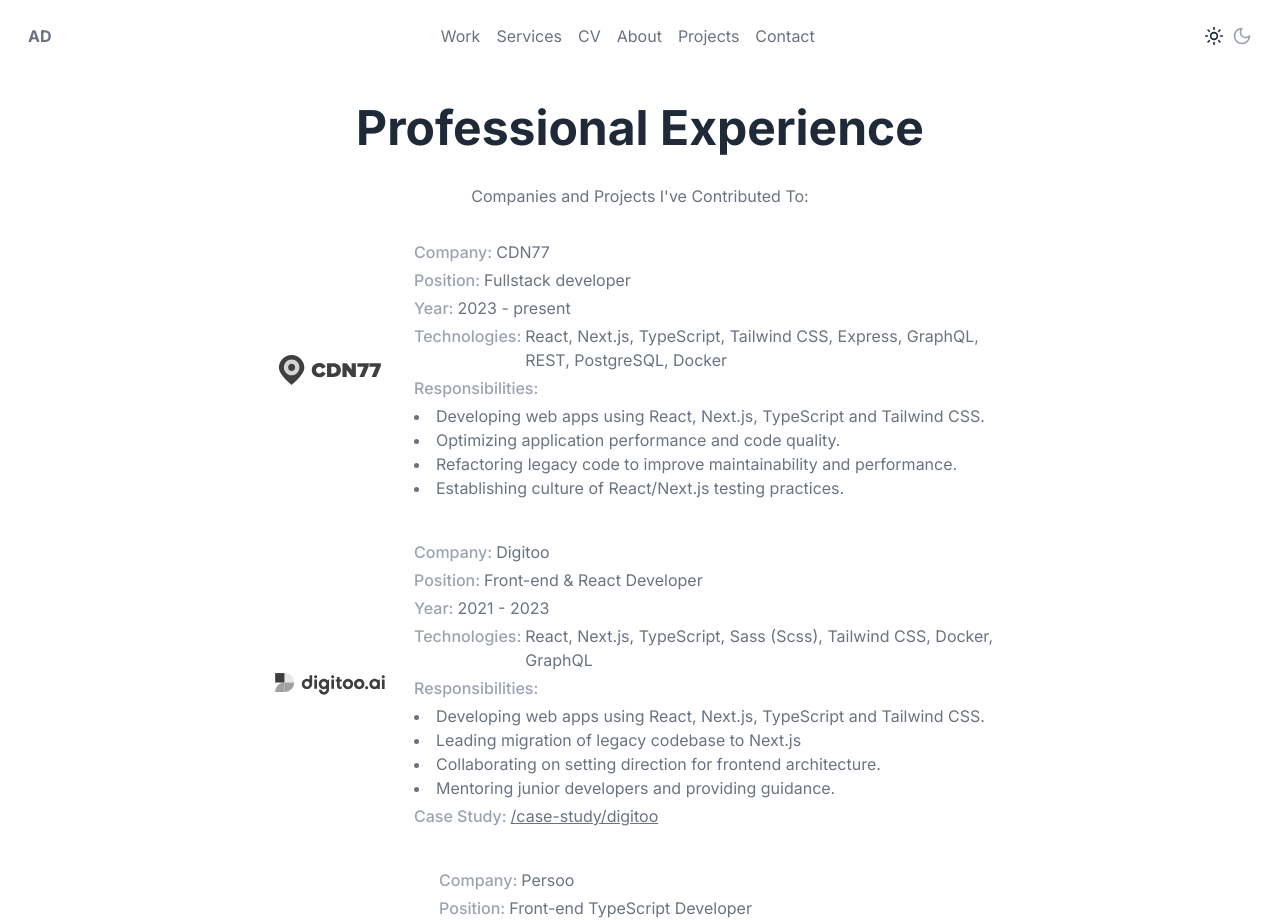
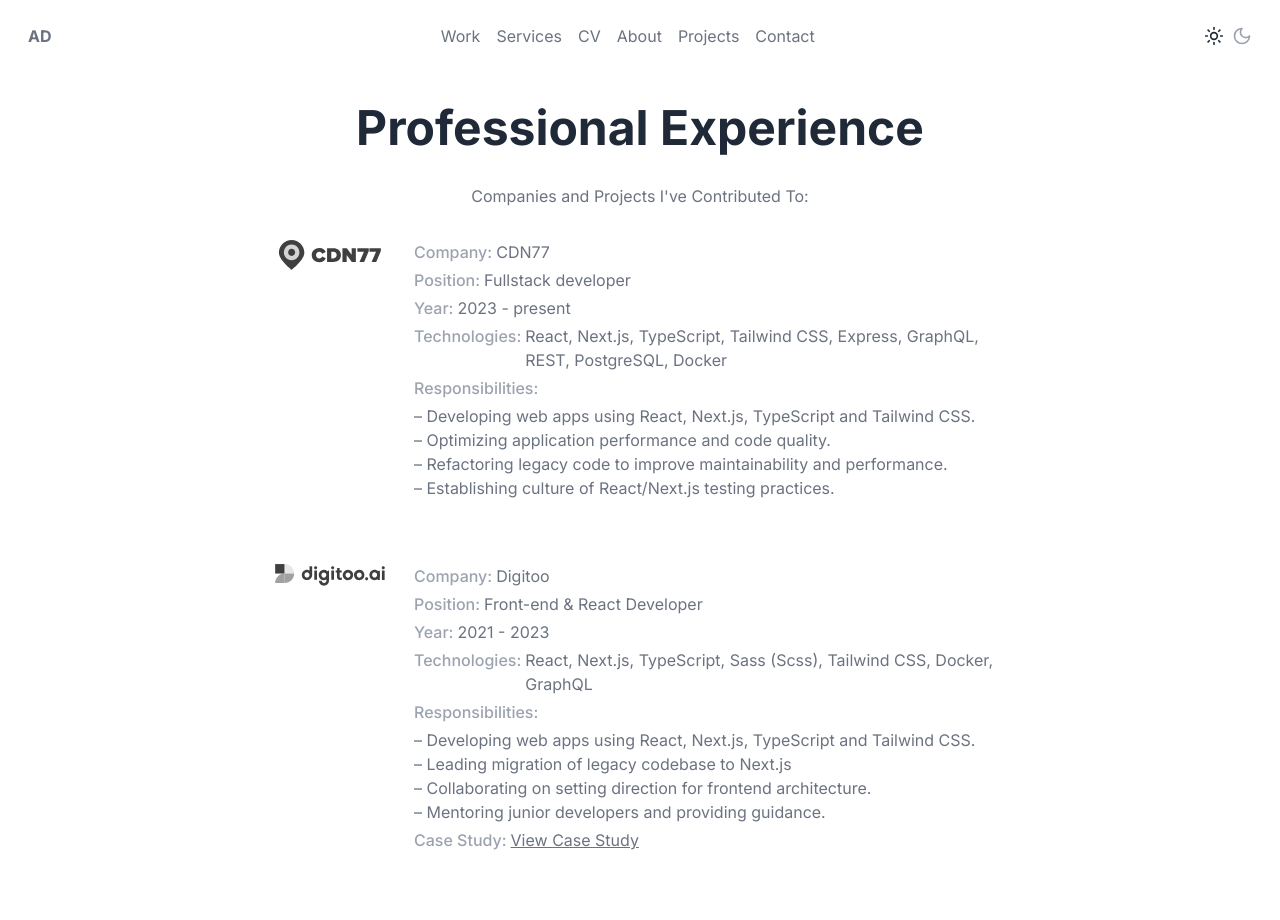
Before and after one commit to alexdevero/alex-devero-website-nextjs, a Next.js app: page /work in a window 1280 px wide. Shown: the top 920 px of the page. Built offline with nearby package versions, Linux system fonts and the light colour scheme; no server answers; some icons are missing; what next-recaptcha-v3 would draw is missing.

Commit message:
fix: update case study link & work page layout

```diff
--- a/src/components/Pages/WorkPage/WorkLogo.tsx
+++ b/src/components/Pages/WorkPage/WorkLogo.tsx
@@ -10,7 +10,7 @@
 }
 
 export const WorkLogo: FC<WorkLogoProps> = ({ company, LogoComponent }) => (
-  <div className="flex w-[128px] items-center justify-center">
+  <div className="flex w-[128px] max-w-[128px] items-center justify-center">
     {LogoComponent({
       className: `object-contain ${getLogoColorClasses(company)}`,
       style: getLogoImageWith(company),
--- a/src/components/Pages/WorkPage/WorkPage.tsx
+++ b/src/components/Pages/WorkPage/WorkPage.tsx
@@ -20,15 +20,15 @@
         Companies and Projects I've Contributed To:
       </Typography>
 
-      <div className="mb-8 flex flex-col justify-center gap-10">
+      <div className="mb-8 flex flex-col justify-center gap-16">
         {work.map(project => (
           <div
             key={project.company}
-            className="flex flex-col justify-start gap-5 sm:flex-row sm:items-center"
+            className="flex flex-col justify-start gap-5 sm:flex-row sm:items-start"
           >
             <WorkLogo company={project.company} LogoComponent={project.logo} />
 
-            <div className="flex flex-col gap-1 md:mx-auto md:max-w-[600px]">
+            <div className="flex flex-col gap-1 md:max-w-[600px]">
               {workPageInfo.map(item => {
                 const value = getWorkInfoValue(item, project)
 
--- a/src/components/Pages/WorkPage/utils.tsx
+++ b/src/components/Pages/WorkPage/utils.tsx
@@ -52,19 +52,30 @@
   }
 }
 
+/**
+ * Converts a label to a pretty label
+ * @param label - The label to convert
+ * @returns The pretty label (e.g. caseStudy -> Case Study)
+ */
+const formatKeyToLabel = (label: string) => {
+  return label.replace(/([A-Z])/g, ' $1').replace(/^./, str => str.toUpperCase())
+}
+
 export const getWorkInfoValue = (
   item: (typeof workPageInfo)[number],
   project: (typeof work)[number]
 ): string | JSX.Element | JSX.Element[][] | null => {
   if (item.useList) {
-    const value = item.keys.map(key => project[key].map(item => <li key={item}>{item}</li>))
+    const value = item.keys.map(key => project[key].map(item => <li key={item}>&ndash; {item}</li>))
 
-    return value
+    return <ul>{value}</ul>
   }
 
   if (item.link) {
-    const href = project[item.keys[0]]
-    return href ? <Link href={href}>{href}</Link> : null
+    const keyLabel = item.keys[0]
+    const href = project[keyLabel]
+    const prettyLabel = formatKeyToLabel(keyLabel)
+    return href ? <Link href={href}>View {prettyLabel}</Link> : null
   }
 
   const value = item.keys
--- a/src/components/Typography.tsx
+++ b/src/components/Typography.tsx
@@ -39,14 +39,15 @@
 
 type Props = {
   as?: TypographyElement
-  variant?: Variant
   centered?: boolean
   className?: string
   muted?: boolean
+  variant?: Variant
 } & CommonProps[TypographyElement]
 
 export const Typography: FC<PropsWithChildren<Props>> = ({
   as = 'div',
+  centered = false,
   className,
   muted = false,
   variant = 'body',
@@ -65,6 +66,7 @@
       className={classNames(className, variantClasses[variant as Variant], {
         'text-gray-500 dark:text-gray-500': !muted,
         'font-medium text-gray-400 dark:text-gray-600': muted,
+        'text-center': centered,
       })}
       {...props}
     />
```
